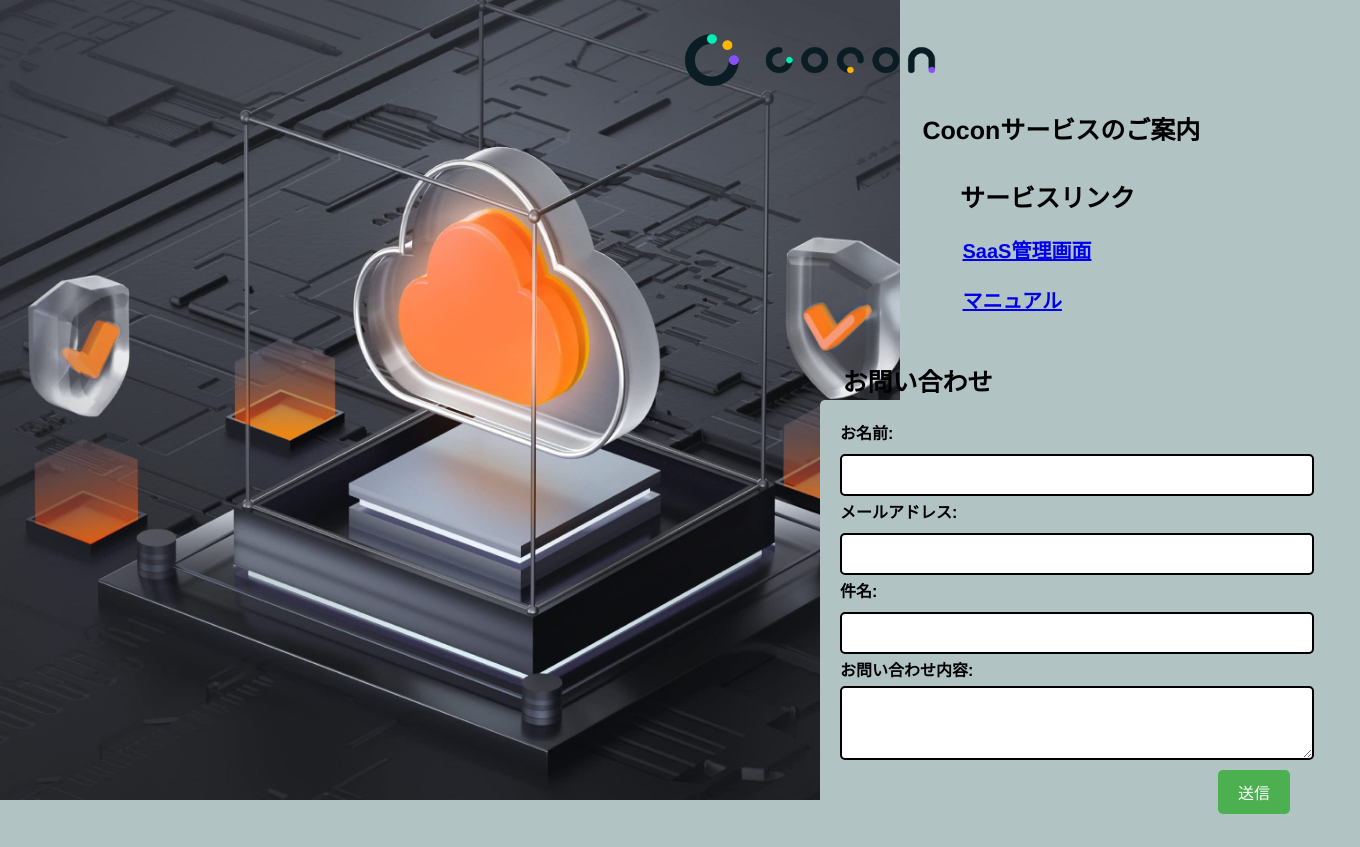
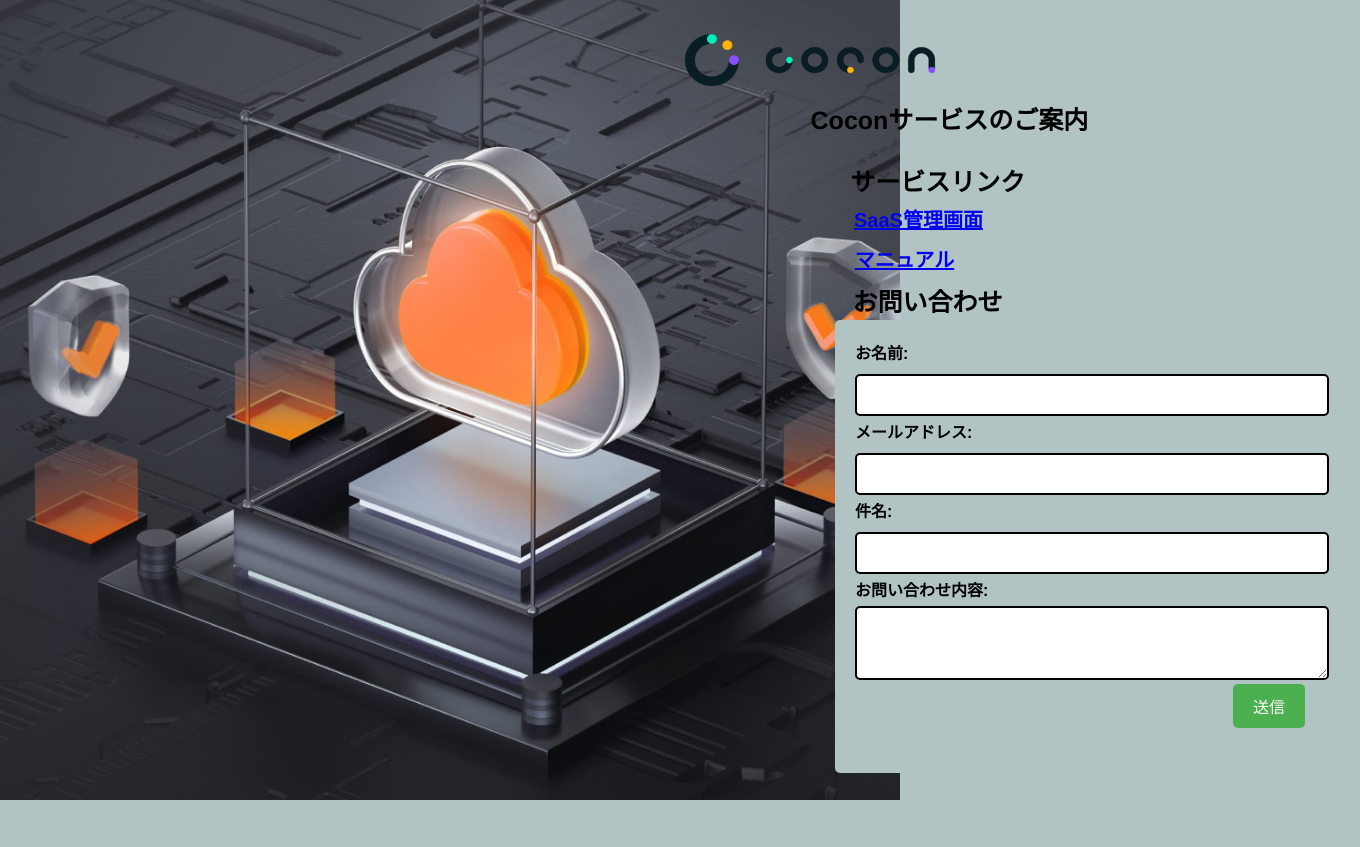
Before and after one commit to Coc-on/Service-description, a plain HTML site: page index.html in a window 1280 px wide. Shown: the whole page, 1360 px wide, since content can reach past the window. After the commit the page ends 800 px from the top, so only its background shows below. Drawn offline with Linux system fonts and the light colour scheme.

Commit message:
Update index.html

```diff
--- a/index.html
+++ b/index.html
@@ -7,7 +7,7 @@
 	<style>
 		/* 1枚目の写真を右上に配置するスタイル */
 		#photo1 {
-			position: absolute;
+			position: fixed;
             top: 10px;
             right: 320px;
 		}
@@ -25,6 +25,7 @@
 			margin-right: 50px;
 		}
 		h1 {
+			position: fixed;
 			font-size: 25px;
             margin: 90px;
             margin-right: 50%;
@@ -58,17 +59,36 @@
 			margin: 50px 0;
 		}
 
+		.services h1 {
+			margin: 0;
+		    margin-top: 30px; /* 上に50px移動 */
+			margin-left: 640px;
+			position: fixed;
+		}
+
 		.services h2 {
 			margin: 0;
-		    margin-top: -50px; /* 上に50px移動 */
+		    margin-top: 100px; /* 上に50px移動 */
+			margin-left: 619px;
+			position: fixed;
 		}
 
 		.services .service {
 			margin-top: 30px;
 		}
 
-		.services .service h3 {
+		.services .service1 {
 			margin: 0;
+			margin-top: 50px; /* 上に50px移動 */
+			margin-left: 525px;
+			position: fixed;
+		}
+
+		.services .service2 {
+			margin: 0;
+			margin-top: 90px; /* 上に50px移動 */
+			margin-left: 525px;
+			position: fixed;
 		}
 
 		/* お問い合わせのセクション */
@@ -80,6 +100,7 @@
 		.contact h2 {
 			margin: 0;
 			margin-top: -50px; /* 上に50px移動 */
+			position: fixed;
 		}
 
 		.contact {
@@ -89,27 +110,32 @@
 
 .contact form {
     /* 余白調整 */
-    margin-right: -320px;
-    margin-top: -450px;
+	position: fixed;
+    margin-right: -400px;
+    margin-top: 200px;
 	text-align: left;
-
+    margin-left: -205px;
 }
 
 .contact-header {
+  position: fixed;
   float: right;
-  margin-right: 40px;
-  margin-top: -430px;
+  margin-right: 100px;
+  margin-top: 220px;
+  margin-left: -180px;
 }
 
 button {
     text-align: right;
+	position: fixed;
 }
 
 .contact form button {
+	position: fixed;
     text-align: center;
 	float: right;
 	position: relative;
-    top: -80px; /* 例えば50px上に移動させる */
+    top: -25px; /* 例えば50px上に移動させる */
 }
 
 /* フォームのinput要素の間隔を狭める */
@@ -130,10 +156,10 @@ form input {
 		<section class="services">
 			<h1>Coconサービスのご案内</h1>
 			<h2>サービスリンク</h2>
-			<div class="service">
+			<div class="service1">
 				<h3><a href="https://www.coc-on.com/" target="_blank">SaaS管理画面</a></h3>
 			</div>
-			<div class="service">
+			<div class="service2">
 				<h3><a href="https://ume-group.zendesk.com/hc/ja" target="_blank">マニュアル</a></h3>
 			</div>
 		</section>
```
